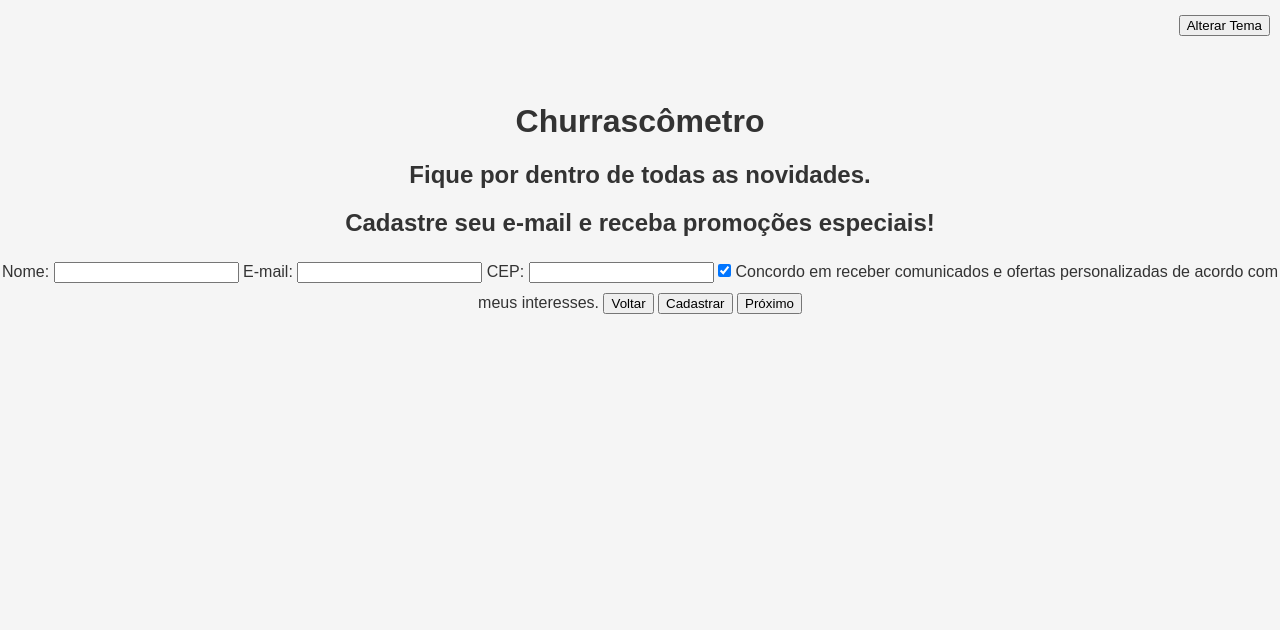
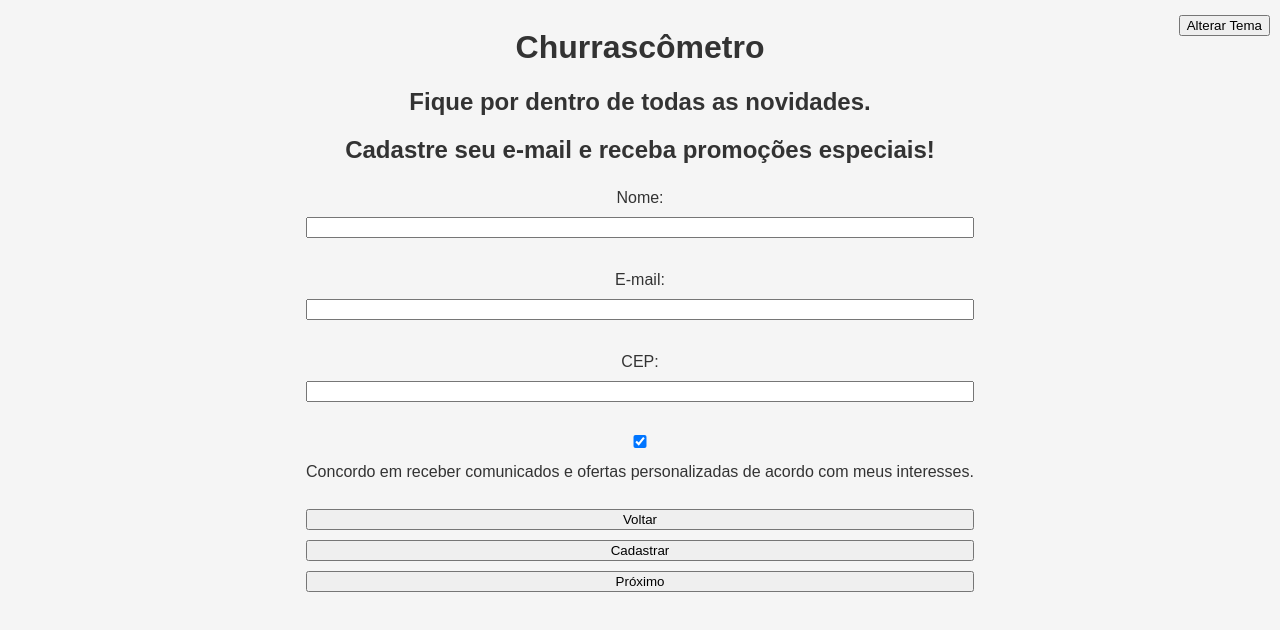
Before and after one commit to danilosantos-git/churrascometro-1122-ADA-Danilo-Santos, a plain HTML site: page churrascometro/index.html in a window 1280 px wide. Both pictures are taken after a click on the button "Calcular". Drawn offline with Linux system fonts and the light colour scheme.

Commit message:
Update form layout and add restart button functionality
Refactored the form layout in index.html to use a form element with proper label and input structure. Added functionality to restart the calculation process with a new button in step 3. Fixed event handling in script.js for
register button to prevent default form submission.

```diff
--- a/churrascometro/css/style.css
+++ b/churrascometro/css/style.css
@@ -7,8 +7,6 @@ body {
     display: flex;
     justify-content: center;
     align-items: center;
-    height: 50vh;
-    margin: 0;
 }
 
 input,
@@ -82,3 +80,18 @@ td {
     margin-left: auto;
     margin-right: auto;
 }
+
+/* step 2 */
+
+#signupForm {
+    display: flex;
+    flex-direction: column;
+}
+
+#signupForm label {
+    margin-bottom: 5px;
+}
+
+#signupForm input {
+    margin-bottom: 10px;
+}
--- a/churrascometro/index.html
+++ b/churrascometro/index.html
@@ -68,24 +68,27 @@
         <h1>Churrascômetro</h1>
         <h2>Fique por dentro de todas as novidades.</h2>
         <h2>Cadastre seu e-mail e receba promoções especiais!</h2>
-        <label for="nome">Nome:</label>
-        <input type="text" id="nome" required>
-        <label for="email">E-mail:</label>
-        <input type="email" id="email" required>
-        <label for="cep">CEP:</label>
-        <input type="text" id="cep" maxlength="9" required>
-        <input type="checkbox" id="promocoes" checked>
-        <label for="promocoes">Concordo em receber comunicados e ofertas personalizadas de acordo com meus
-            interesses.</label>
-        <button id="backStep">Voltar</button>
-        <button id="register">Cadastrar</button>
-        <button id="nextStep">Próximo</button>
+        <form id="signupForm">
+            <label for="nome">Nome:</label>
+            <input type="text" id="nome" required><br>
+            <label for="email">E-mail:</label>
+            <input type="email" id="email" required><br>
+            <label for="cep">CEP:</label>
+            <input type="text" id="cep" maxlength="9" required><br>
+            <input type="checkbox" id="promocoes" checked>
+            <label for="promocoes">Concordo em receber comunicados e ofertas personalizadas de acordo com meus
+                interesses.</label><br>
+            <button type="button" id="backStep">Voltar</button>
+            <button type="submit" id="register">Cadastrar</button>
+            <button type="submit" id="nextStep">Próximo</button>
+        </form>
     </div>
 
     <div id="step3" style="display: none;">
         <h1>Churrascômetro</h1>
         <h2>Confira a lista para o seu churrasco!</h2>
         <table></table>
+        <button id="restartButton">Novo Cálculo</button>
     </div>
 
     <script src="js/script.js"></script>
--- a/churrascometro/js/script.js
+++ b/churrascometro/js/script.js
@@ -7,6 +7,7 @@ document.addEventListener('DOMContentLoaded', function () {
   const backStepBtn = document.getElementById('backStep');
   const registerBtn = document.getElementById('register');
   const nextStepBtn = document.getElementById('nextStep');
+  const restartButton = document.getElementById('restartButton');
 
   calculateBtn.addEventListener('click', function () {
     if (validateStep1()) {
@@ -58,6 +59,7 @@ document.addEventListener('DOMContentLoaded', function () {
   }
 
   registerBtn.addEventListener('click', function () {
+    event.preventDefault();
     if (validateStep2()) {
       saveStep2Values();
       step2.style.display = 'none';
@@ -157,4 +159,14 @@ document.addEventListener('DOMContentLoaded', function () {
       `;
   }
 
+  restartButton.addEventListener('click', function () {
+    step3.style.display = 'none';
+    step1.style.display = 'block';
+
+    document.getElementById('homens').value = 0;
+    document.getElementById('mulheres').value = 0;
+    document.getElementById('criancas').value = 0;
+    document.getElementById('alcool').value = 0;
+  });
+
 });
```
